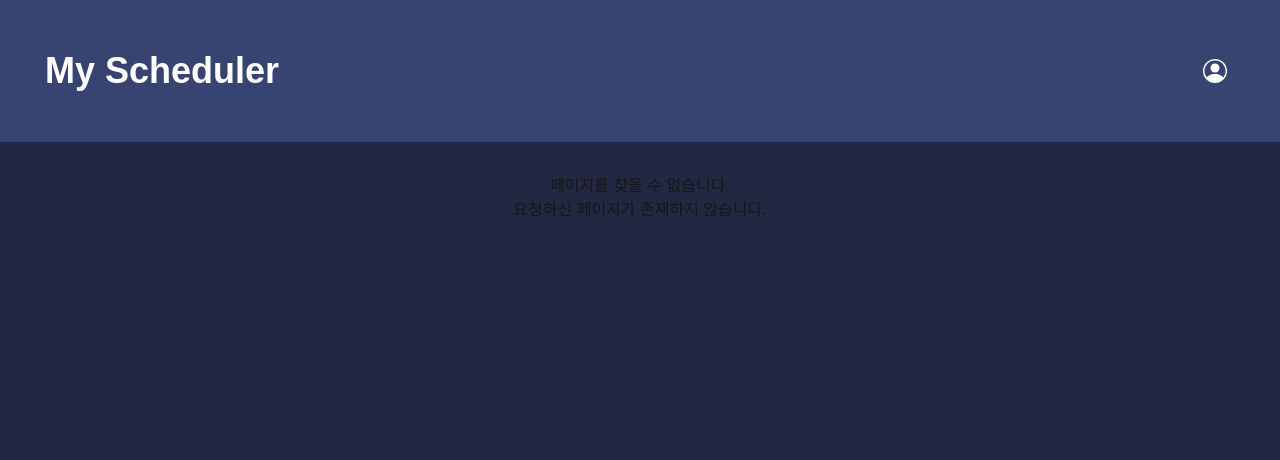
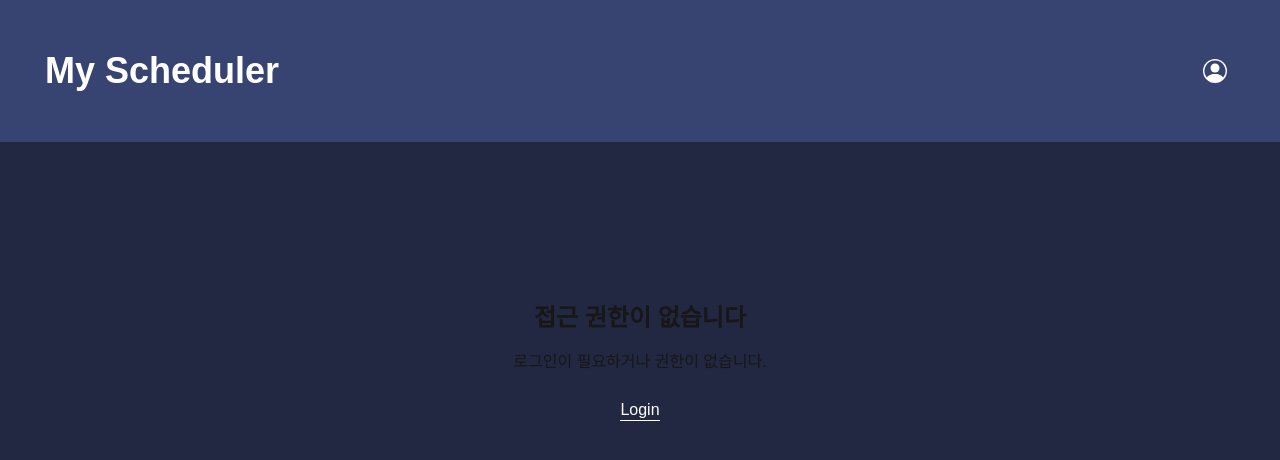
Before and after one commit to f-lab-edu/my-scheduler, a Next.js app: page /unauthorized in a window 1280 px wide. Before the commit this address had no page. Shown: the top 460 px of the page. Built offline with nearby package versions, Linux system fonts and the light colour scheme.

Commit message:
unauthorized 페이지 추가

```diff
--- a/src/app/mypage/[uid]/page.tsx
+++ b/src/app/mypage/[uid]/page.tsx
@@ -1,16 +1,16 @@
-import { notFound } from "next/navigation";
+import { redirect } from "next/navigation";
 import { getSessionUid } from "@/lib/server/auth";
 
-interface PageProps {
-  params: { uid: string };
-}
-
-export default async function MyPage({ params }: PageProps) {
-  const { uid } = params;
+export default async function MyPage({
+  params,
+}: {
+  params: Promise<{ uid: string }>;
+}) {
+  const { uid } = await params;
   const sessionUid = await getSessionUid();
 
   if (sessionUid !== uid) {
-    notFound();
+    redirect("/unauthorized");
   }
 
   return (
--- /dev/null
+++ b/src/app/unauthorized/page.tsx
@@ -0,0 +1,16 @@
+"use client";
+import Link from "next/link";
+export default function UnauthorizedPage() {
+  return (
+    <div className="text-center mt-40">
+      <h1 className="text-2xl font-bold mb-4">접근 권한이 없습니다</h1>
+      <p className="mb-6">로그인이 필요하거나 권한이 없습니다.</p>
+      <Link
+        href="/auth/login"
+        className="text-white border-b border-white pb-0.5"
+      >
+        Login
+      </Link>
+    </div>
+  );
+}
```
Also changed, not shown: src/app/auth/[auth]/page.tsx (+4 -4 lines), 1 other file (tests, documents, lock files or other folders).
